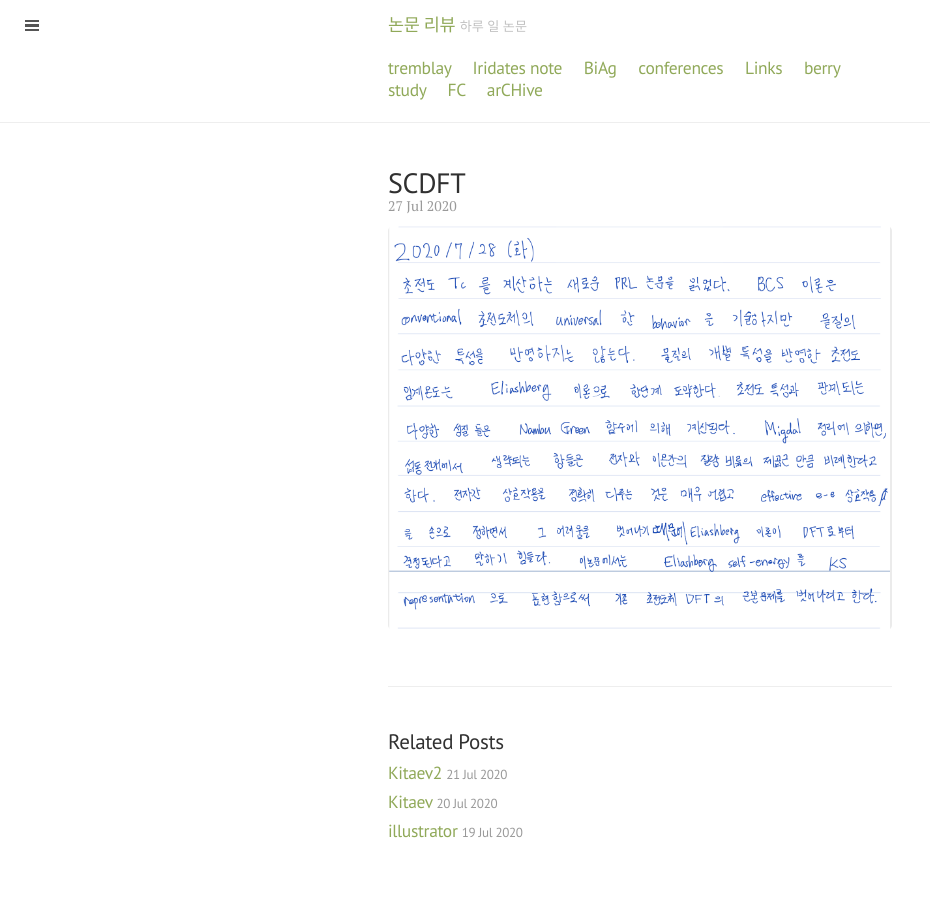
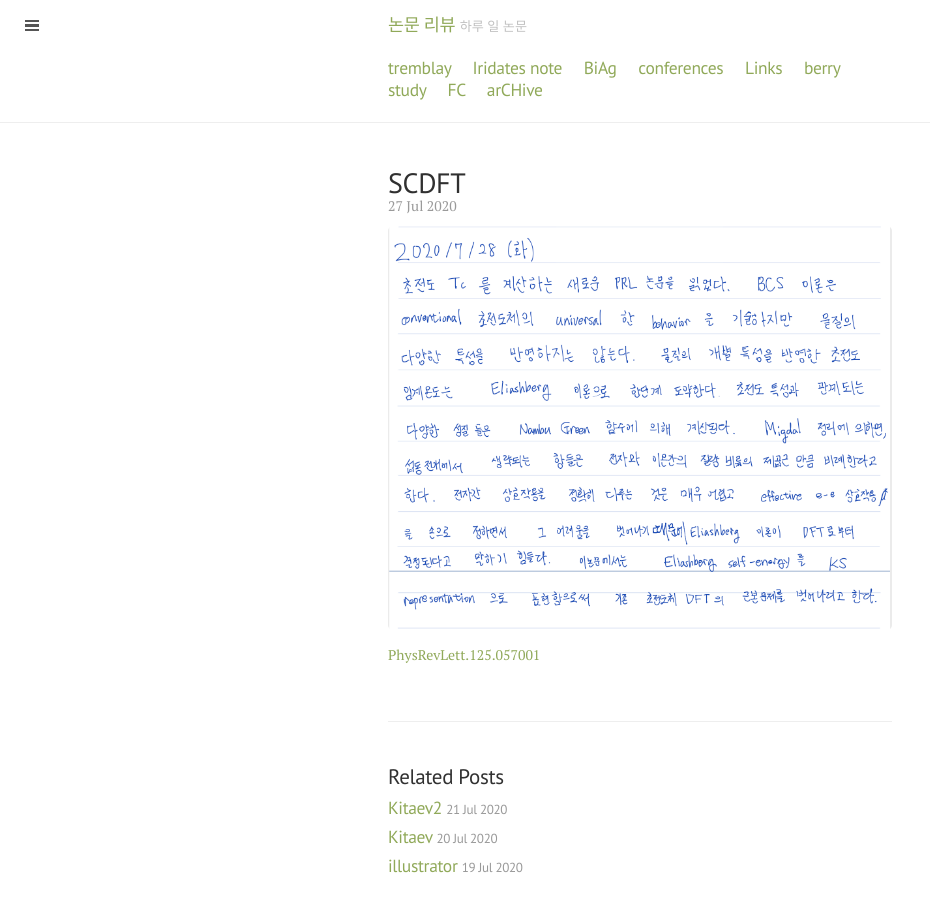
Before and after one commit to qkrwlsghdcjsworlt/work, a Jekyll site: the page built from _posts/2020/2020-07-28-SCDFT.markdown, in a window 1280 px wide. Shown: the whole page, without its empty margins (0-930 px from the left). Built offline with Jekyll 4.4.1, drawn with Linux system fonts in a browser that asks for light colours.

Commit message:
“update”

```diff
--- a/_posts/2020/2020-07-28-SCDFT.markdown
+++ b/_posts/2020/2020-07-28-SCDFT.markdown
@@ -8,3 +8,6 @@ categories: life
 
 
 ![일기]({{site.baseurl}}/images/2020-07-28.png)
+
+
+[PhysRevLett.125.057001]({{site.baseurl}}/pdf/PhysRevLett.125.057001.pdf)
```
Also changed, not shown: 2 other files.
